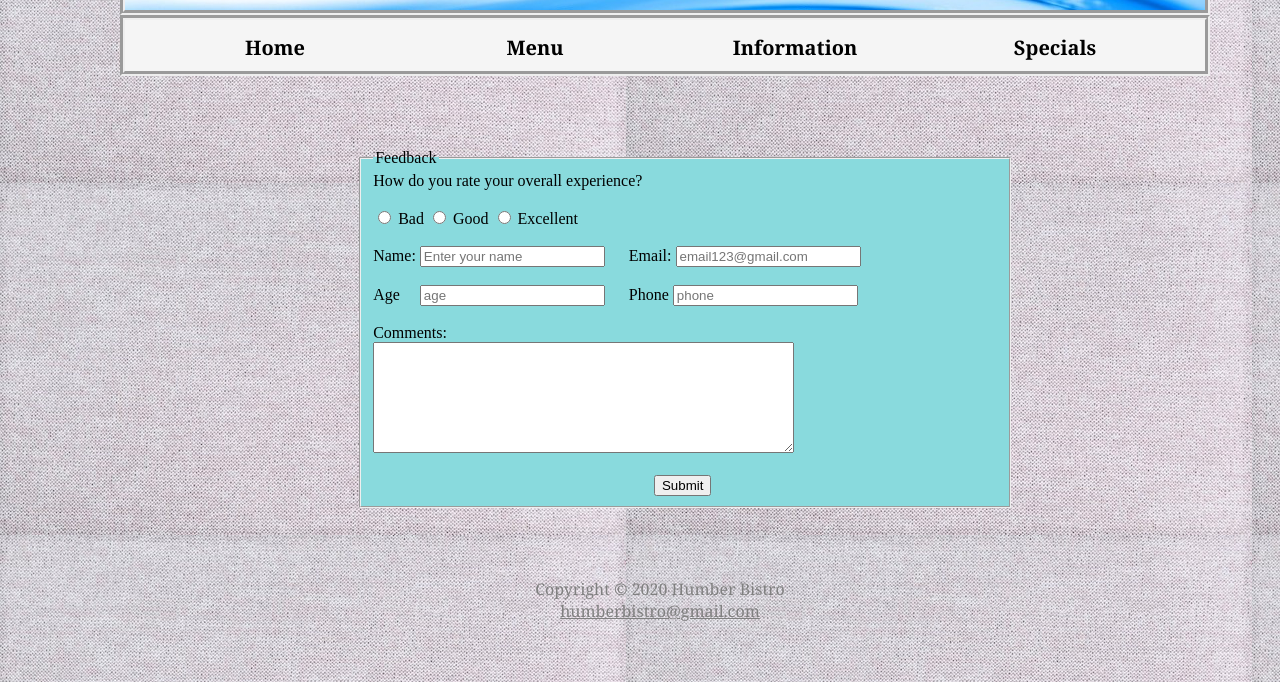
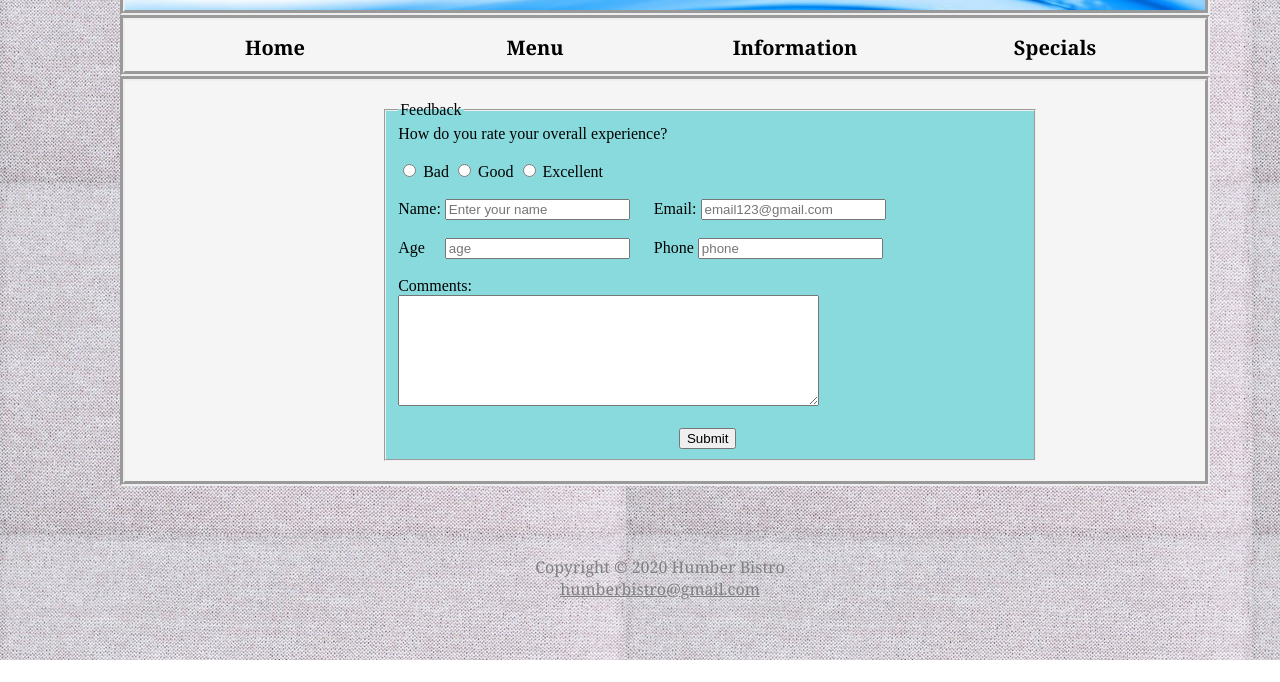
Before and after one commit to navjyotmore/finalproject, a plain HTML site: page feedback.html in a window 1280 px wide. Shown: the part 169-851 px from the top of the page. After the commit the page ends 829 px from the top, so only its background shows below. Drawn offline with Linux system fonts and the light colour scheme.

Commit message:
js file added and some form edited v1.3

```diff
--- a/styles/feedback.css
+++ b/styles/feedback.css
@@ -106,7 +106,6 @@
     border: 3px groove;
   }
   fieldset{
-    margin-top: 7%;
    width: 60%;
    margin-left: 23%;
    background-color: rgb(137, 218, 221);
@@ -114,9 +113,15 @@
  #submit{
   margin-left: 45%;
 }
-
+ form{
+   width: 100%;
+   height: auto;
+   border: 5px groove;
+   background-color: whitesmoke;
+   margin:  0;
+   padding: 20px;
+ }
 footer{
-
   text-align: center;
   width: 100%;
   margin: auto;
```
Lines whose indentation alone changed are shown as unchanged.
